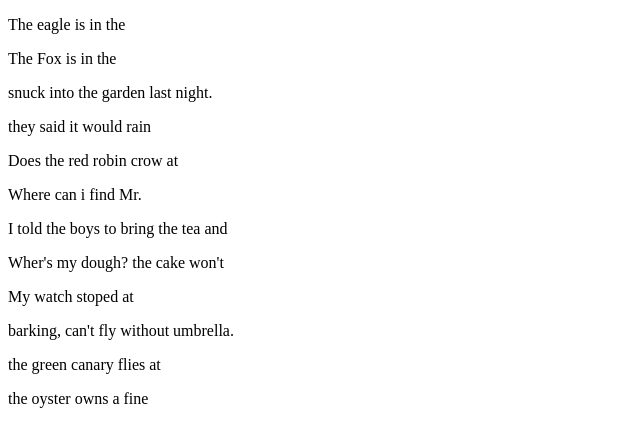
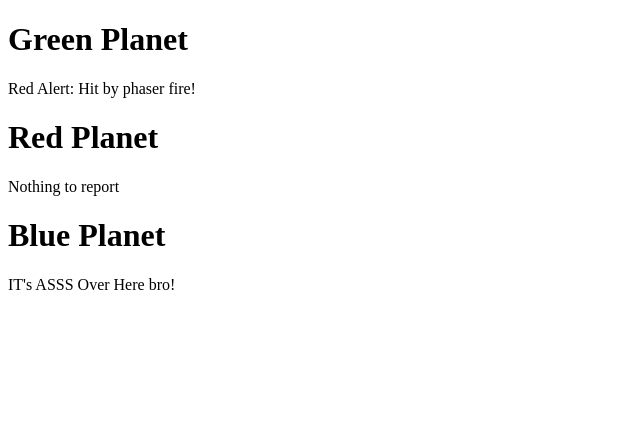
Before and after one commit to FrandiCueva/Random, a plain HTML site: page randomtest.html in a window 1280 px wide. Shown: the whole page, without its empty margins (0-640 px from the left). Drawn offline with Linux system fonts and the light colour scheme.

Commit message:
Started doing HTML

```diff
--- a/Webpage/code.js
+++ b/Webpage/code.js
@@ -21,7 +21,50 @@ while (value > 0) {
 
 //---------------New Code---------------------------
 // Crack the code challange
-let access = document.getElementById("code9");
+/*
+function init () {
+let access = document.getElementById("code9");     // dont worry about running this code through VS, "document" will never be referenced because VS is not a webbased server
 let code = access.innerHTML;
 code = code + " midnight";
 alert(code);
+}
+
+window.onload = init;
+*/
+
+//------New Code------------------------------------
+// Reveal the secret message!
+
+
+/*
+function init () {
+let word = document.getElementById("e7");
+let word2 = document.getElementById("e8");
+let word3 = document.getElementById("e16");
+let word4 = document.getElementById("e9");
+let word5 = document.getElementById("e18");
+let word6 = document.getElementById("e13");
+let word7 = document.getElementById("e12");
+let word8 = document.getElementById("e2");
+
+let code = word.innerHTML +" "+ word2.innerHTML +" "+ word3.innerHTML +" "+ word4.innerHTML +" "+ word5.innerHTML +" "+ word6.innerHTML +" "+ word7.innerHTML +" "+ word8.innerHTML;
+
+alert(code);
+}
+
+window.onload = init;
+ */
+
+//---------------New Code----------------------------------------
+// Code for planets webpage
+
+function init () {
+
+    let planetG = document.getElementById("greenplanet");
+    planetG.innerHTML = "Red Alert: Hit by phaser fire!";
+
+    let planetB = document.getElementById("blueplanet");
+    planetB.innerHTML = "IT's ASSS Over Here bro!"
+}
+
+window.onload = init;
--- a/randomtest.html
+++ b/randomtest.html
@@ -1,3 +1,8 @@
+
+<!--HTML Code for Doctor evil-->
+<!--
+
+
     <!DOCTYPE html>
     <html lang="en">
         <head>
@@ -17,6 +22,72 @@
             <p id= "code10">barking, can't fly without umbrella.</p>
             <p id= "code11">the green canary flies at</p>
             <p id= "code12">the oyster owns a fine</p>
+        </body>
         <script src="Webpage/code.js"></script>
+        </html>
+-->
+
+
+<!-- HTML code for Reveal the secret code -->
+<!--
+<!DOCTYPE html>
+<html lang="en">
+    <head>
+        <meta charset="utf-8">
+        <title> Secret Message</title>
+    </head>
+    <body>
+    <h1 id = "e1">The</h1>
+    <p>
+        <time id = "e2">time</time>has come
+    </p>
+    <h2 id = "e3">It ain't</h2>
+    <div id = "e4">
+        <p id = "e5">braggin'</p>
+        <p>
+            <span id = "e6">if</span>
+            <span id = "e7">you</span>
+            <span id = "e8">can</span>
+        </p>
+        <p id = "e9">back</p>
+        <p id = "e10">it up!</p>
+    </div>
+    <div id = "e11">
+        I'm
+        <em id = "e12">not</em>
+        funny
+        <strong id = "e13">but</strong>
+        I do
+        <strong id = "e14">laugh</strong>
+        a lot
+    </div>
+    <ul>
+        <li id = "e15">please</li>
+        <li id = "e16">turn</li>
+        <li id = "e17">the</li>
+        <li id = "e18">pages</li>
+        <li id = "e19">one at a time!</li>
+    </ul>
+</body>
+<script src="Webpage/code.js"></script>
+
+</html> -->
+
+<!------------------------HTML Code For Planets------------------------->
+
+<!Doctype html>
+<html lang = "en">
+<head>
+  <meta charset="utf-8">
+  <title>Planets</title>
+  <script src = "Webpage/code.js"></script>
+</head>
+<body>
+    <h1>Green Planet</h1>
+    <p id = "greenplanet">All is well</p>
+    <h1>Red Planet</h1>
+    <p id = "redplantet">Nothing to report</p>
+    <h1>Blue Planet</h1>
+    <p id = "blueplanet">All systems A-Ok</p>
 </body>
 </html>
```
Lines whose indentation alone changed are shown as unchanged.
